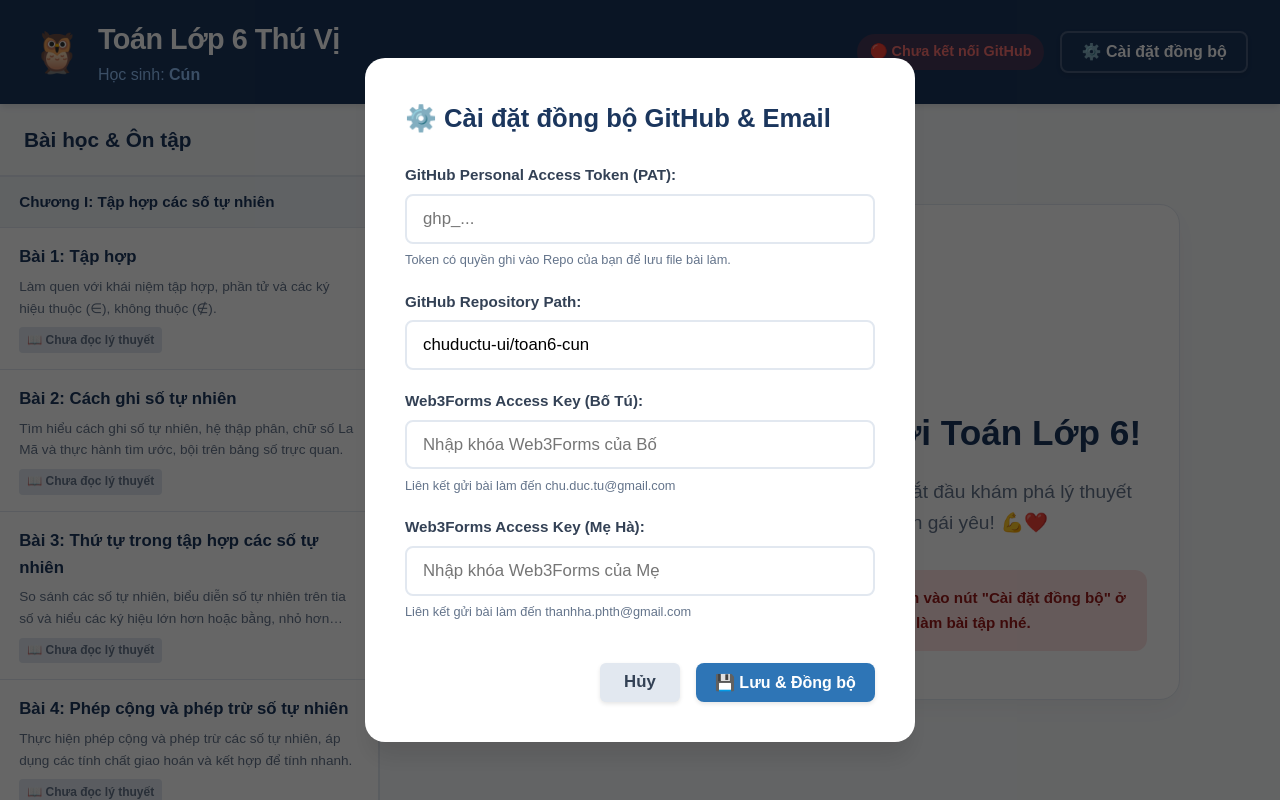
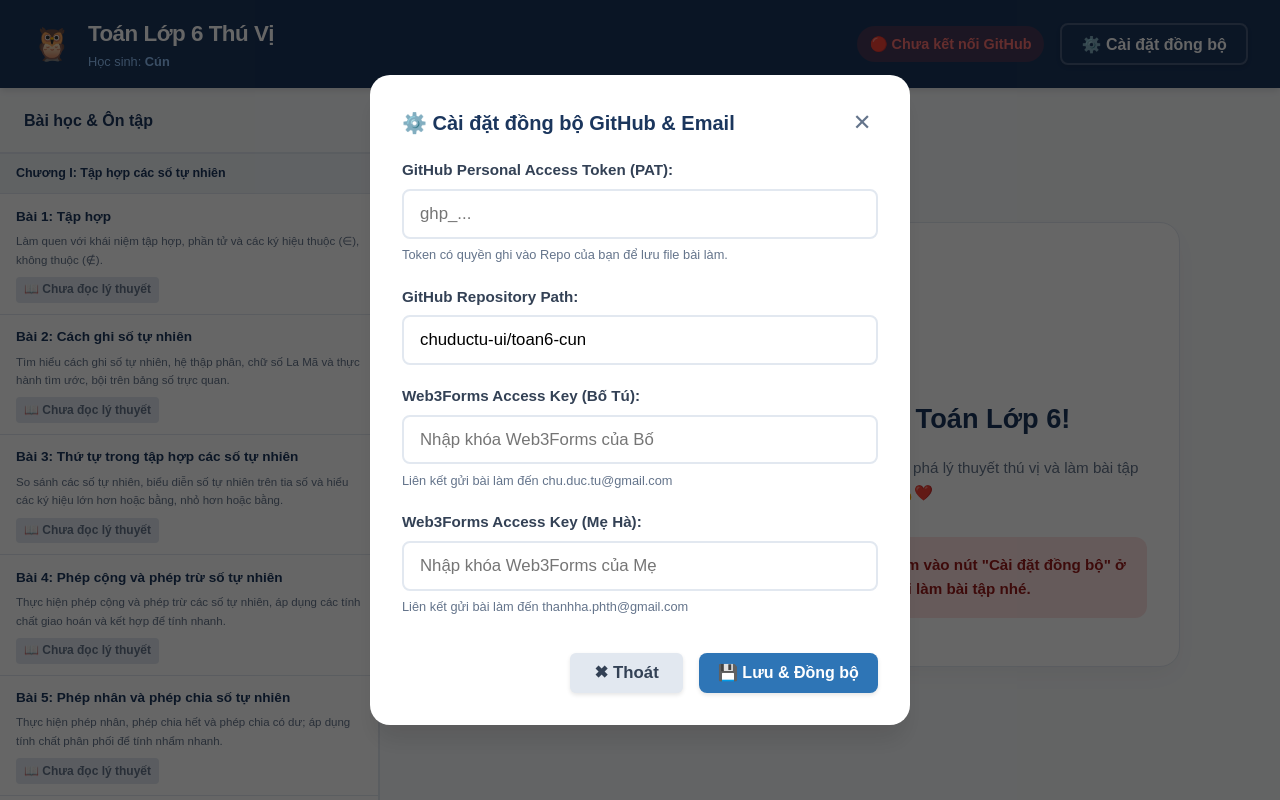
Before and after one commit to chuductu-ui/toan6-cun, a React (Vite) app in the folder math6-app/: page / in a window 1280 px wide. Both pictures are taken after a click on the button "⚙️ Cài đặt đồng bộ". Built offline with nearby package versions, Linux system fonts and the light colour scheme.

Commit message:
UI: reduce font to 80%, add close button & auto-fill notice to settings modal

```diff
--- a/math6-app/src/App.jsx
+++ b/math6-app/src/App.jsx
@@ -601,7 +601,13 @@
           <form className="modal-content" onSubmit={handleSaveSettings}>
             <div className="modal-header">
               <h3>⚙️ Cài đặt đồng bộ GitHub & Email</h3>
+              <button type="button" className="modal-close-btn" onClick={() => setShowSettings(false)} title="Đóng">✕</button>
             </div>
+            {(token || keyDad || keyMom) && (
+              <div style={{ background: '#f0fdf4', border: '1px solid #86efac', borderRadius: 8, padding: '0.6rem 1rem', fontSize: '0.82rem', color: '#166534' }}>
+                ✅ Thông tin đã được điền tự động từ bookmark. Kiểm tra rồi bấm <strong>Lưu & Đồng bộ</strong>.
+              </div>
+            )}
             <div className="modal-body">
               <div className="form-group">
                 <label className="form-label">GitHub Personal Access Token (PAT):</label>
@@ -655,7 +661,7 @@
 
             <div className="modal-footer">
               <button type="button" className="btn-action btn-reset" onClick={() => setShowSettings(false)}>
-                Hủy
+                ✖ Thoát
               </button>
               <button type="submit" className="btn-action">
                 💾 Lưu & Đồng bộ
--- a/math6-app/src/index.css
+++ b/math6-app/src/index.css
@@ -12,7 +12,7 @@
   --color-error: #ef4444;         /* Rose red */
   --color-border: #e2e8f0;        /* Light border gray */
   --font-family: 'Arial', system-ui, sans-serif;
-  --font-size-base: 18px;
+  --font-size-base: 14px;
 }
 
 * {
@@ -56,17 +56,17 @@
 }
 
 .logo-emoji {
-  font-size: 2.5rem;
+  font-size: 2rem;
 }
 
 .app-title {
-  font-size: 1.8rem;
+  font-size: 1.4rem;
   font-weight: 800;
   letter-spacing: -0.5px;
 }
 
 .student-name {
-  font-size: 1rem;
+  font-size: 0.8rem;
   color: #93c5fd;
 }
 
@@ -148,7 +148,7 @@
 }
 
 .sidebar-header h2 {
-  font-size: 1.3rem;
+  font-size: 1rem;
   font-weight: 800;
   color: var(--color-primary);
 }
@@ -159,8 +159,8 @@
 
 .chapter-header {
   background-color: #f1f5f9;
-  padding: 0.8rem 1.2rem;
-  font-size: 0.95rem;
+  padding: 0.6rem 1rem;
+  font-size: 0.78rem;
   font-weight: 800;
   color: var(--color-primary);
   border-bottom: 1px solid var(--color-border);
@@ -174,7 +174,7 @@
 }
 
 .lesson-item {
-  padding: 1rem 1.2rem;
+  padding: 0.7rem 1rem;
   border-bottom: 1px solid var(--color-border);
   cursor: pointer;
   transition: all 0.2s ease;
@@ -190,14 +190,14 @@
 }
 
 .lesson-item-title {
-  font-size: 1.05rem;
+  font-size: 0.85rem;
   font-weight: 700;
   color: var(--color-primary);
   margin-bottom: 0.3rem;
 }
 
 .lesson-item-desc {
-  font-size: 0.85rem;
+  font-size: 0.72rem;
   color: var(--color-text-muted);
   display: -webkit-box;
   -webkit-line-clamp: 2;
@@ -261,7 +261,7 @@
 }
 
 .welcome-owl {
-  font-size: 5rem;
+  font-size: 4rem;
   margin-bottom: 1.5rem;
   animation: float 3s ease-in-out infinite;
 }
@@ -272,14 +272,14 @@
 }
 
 .welcome-board h2 {
-  font-size: 2.2rem;
+  font-size: 1.7rem;
   font-weight: 800;
   color: var(--color-primary);
   margin-bottom: 1rem;
 }
 
 .welcome-board p {
-  font-size: 1.2rem;
+  font-size: 0.95rem;
   color: var(--color-text-muted);
   margin-bottom: 2rem;
 }
@@ -303,14 +303,14 @@
 }
 
 .lesson-title-card h2 {
-  font-size: 2rem;
+  font-size: 1.5rem;
   color: var(--color-primary);
   font-weight: 800;
   margin-bottom: 0.5rem;
 }
 
 .lesson-title-card p {
-  font-size: 1.15rem;
+  font-size: 0.9rem;
   color: var(--color-text-muted);
 }
 
@@ -323,10 +323,10 @@
 }
 
 .tab-btn {
-  padding: 1rem 2rem;
+  padding: 0.7rem 1.5rem;
   border: none;
   background: none;
-  font-size: 1.2rem;
+  font-size: 0.95rem;
   font-weight: 800;
   color: var(--color-text-muted);
   cursor: pointer;
@@ -363,7 +363,7 @@
 
 /* Theory Tab */
 .theory-text {
-  font-size: 1.2rem;
+  font-size: 0.95rem;
   line-height: 1.8;
   color: var(--color-text-main);
   white-space: pre-wrap;
@@ -408,13 +408,13 @@
 .callout-title {
   font-weight: 800;
   color: var(--color-secondary);
-  font-size: 1.1rem;
+  font-size: 0.9rem;
   margin-bottom: 0.5rem;
 }
 
 .callout-body {
   font-style: italic;
-  font-size: 1.1rem;
+  font-size: 0.9rem;
   color: var(--color-text-main);
 }
 
@@ -439,7 +439,7 @@
 
 /* Exercises Tab */
 .exercise-section-title {
-  font-size: 1.4rem;
+  font-size: 1.1rem;
   color: var(--color-primary);
   font-weight: 800;
   margin-bottom: 1.5rem;
@@ -462,7 +462,7 @@
 }
 
 .mcq-question {
-  font-size: 1.2rem;
+  font-size: 0.95rem;
   font-weight: 700;
   color: var(--color-primary);
   margin-bottom: 1.2rem;
@@ -481,11 +481,11 @@
 }
 
 .option-btn {
-  padding: 1rem 1.5rem;
+  padding: 0.6rem 1rem;
   background-color: #ffffff;
   border: 2px solid var(--color-border);
   border-radius: 8px;
-  font-size: 1.1rem;
+  font-size: 0.88rem;
   text-align: left;
   cursor: pointer;
   transition: all 0.2s ease;
@@ -523,18 +523,18 @@
 }
 
 .written-problem {
-  font-size: 1.2rem;
+  font-size: 0.95rem;
   font-weight: 700;
   color: var(--color-primary);
 }
 
 .written-textarea {
   width: 100%;
-  height: 120px;
-  padding: 1rem;
+  height: 90px;
+  padding: 0.7rem;
   border-radius: 8px;
   border: 2px solid var(--color-border);
-  font-size: 1.1rem;
+  font-size: 0.88rem;
   font-family: inherit;
   resize: vertical;
   outline: none;
@@ -557,12 +557,12 @@
 }
 
 .btn-submit-large {
-  padding: 1.2rem 3rem;
+  padding: 0.9rem 2.5rem;
   background-color: var(--color-success);
   color: #ffffff;
   border: none;
   border-radius: 12px;
-  font-size: 1.4rem;
+  font-size: 1.1rem;
   font-weight: 800;
   cursor: pointer;
   box-shadow: 0 4px 10px rgba(16, 185, 129, 0.3);
@@ -604,21 +604,45 @@
 
 .modal-content {
   background-color: #ffffff;
-  padding: 2.5rem;
+  padding: 2rem;
   border-radius: 20px;
   width: 90%;
-  max-width: 550px;
+  max-width: 540px;
   box-shadow: 0 20px 25px -5px rgba(0,0,0,0.1);
   display: flex;
   flex-direction: column;
-  gap: 1.5rem;
+  gap: 1.2rem;
+}
+
+.modal-header {
+  display: flex;
+  justify-content: space-between;
+  align-items: center;
 }
 
 .modal-header h3 {
-  font-size: 1.6rem;
+  font-size: 1.25rem;
   font-weight: 800;
   color: var(--color-primary);
 }
+
+.modal-close-btn {
+  background: none;
+  border: none;
+  font-size: 1.4rem;
+  color: var(--color-text-muted);
+  cursor: pointer;
+  line-height: 1;
+  padding: 0.2rem 0.4rem;
+  border-radius: 6px;
+  transition: background 0.2s;
+}
+
+.modal-close-btn:hover {
+  background-color: #f1f5f9;
+  color: var(--color-error);
+}
+
 
 .modal-body {
   display: flex;
@@ -685,12 +709,12 @@
 }
 
 .celebrate-card h3 {
-  font-size: 2rem;
+  font-size: 1.6rem;
   color: var(--color-success);
 }
 
 .celebrate-card p {
-  font-size: 1.2rem;
+  font-size: 0.95rem;
   color: var(--color-text-main);
 }
 
@@ -704,7 +728,7 @@
   justify-content: center;
   gap: 1rem;
   z-index: 200;
-  font-size: 1.5rem;
+  font-size: 1.1rem;
   font-weight: 800;
 }
 
```
